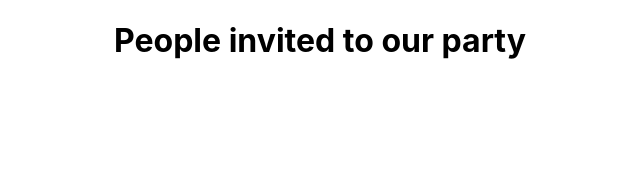
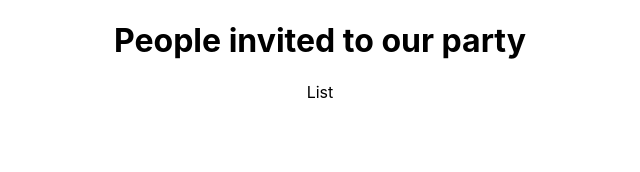
Before and after one commit to gosikxo/yt-react-tutorial-typescript-formWithPeopleInvitedToParty, a React (Create React App) app: page / in a window 1280 px wide. Shown: the top 172 px of the page, without its empty margins (320-960 px from the left). Built offline with nearby package versions, Linux system fonts and the light colour scheme.

Commit message:
Create List component

```diff
--- a/src/App.tsx
+++ b/src/App.tsx
@@ -1,5 +1,6 @@
 import React, { useState } from 'react';
 import './App.css';
+import { List } from './components/List';
 
 interface IState {
   people: {
@@ -17,6 +18,7 @@
   return (
     <div className="App">
       <h1>People invited to our party</h1>
+      <List people={people}/>
 
     </div>
   );
--- /dev/null
+++ b/src/components/List.tsx
@@ -0,0 +1,16 @@
+import React from 'react'
+
+interface IProps {
+    people: {
+        name: string,
+        age: number,
+        url: string,
+        note?: string
+    }[]
+}
+
+export const List: React.FC<IProps> = ({ people }) => {
+    return (
+        <div>List</div>
+    )
+}
```
